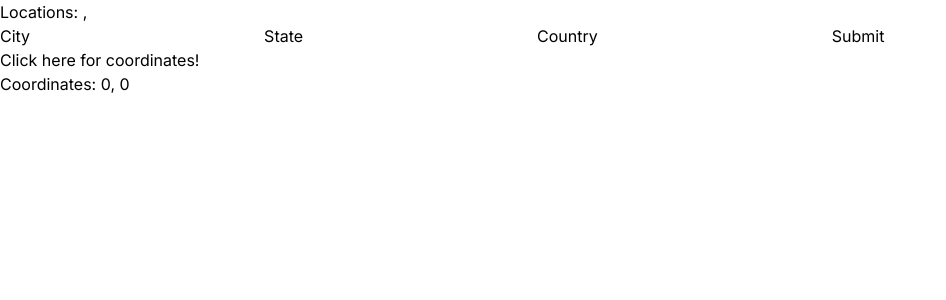
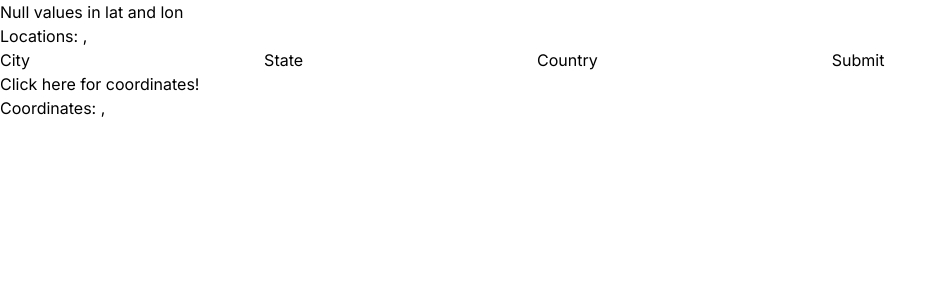
Before and after one commit to michaelzhan1/weather, a Next.js app: page / in a window 1280 px wide. Shown: the top 300 px of the page, without its empty margins (0-946 px from the left). Built offline with nearby package versions, Linux system fonts and the light colour scheme.

Commit message:
Use context

```diff
--- a/app/page.tsx
+++ b/app/page.tsx
@@ -1,10 +1,10 @@
-import LocationForm from "@/components/LocationForm"
+import MainDisplay from "@/components/MainDisplay"
 
 
 export default function Home() {
   return(
     <>
-      <LocationForm />
+      <MainDisplay />
     </>
   )
 }
--- /dev/null
+++ b/components/LocationContext.tsx
@@ -0,0 +1,35 @@
+'use client'
+
+
+import { useContext, createContext, useState, ReactNode } from 'react'
+import { LocationContextProps } from '@/types/frontend';
+
+
+const LocationContext = createContext<LocationContextProps>({ latitude: null, longitude: null, updateLocation: (latitude, longitude) => null } );
+
+export function useLocationContext() {
+  return useContext(LocationContext)
+}
+
+export function LocationContextProvider({children}: {children: ReactNode}) {
+  const [latitude, setLatitude] = useState<number | null>(null)
+  const [longitude, setLongitude] = useState<number | null>(null)
+
+  const updateLocation = (latitude: number, longitude: number) => {
+    console.log('Updating location')
+    setLatitude(latitude)
+    setLongitude(longitude)
+  }
+
+  const contextData = {
+    latitude,
+    longitude,
+    updateLocation
+  };
+
+  return (
+    <LocationContext.Provider value={contextData}>
+      {children}
+    </LocationContext.Provider>
+  )
+}
--- a/components/LocationForm.tsx
+++ b/components/LocationForm.tsx
@@ -3,14 +3,15 @@
 
 import { useState } from 'react';
 import { GeocodeResponseBody } from '@/types/backend';
+import { useLocationContext } from './LocationContext';
 
 
 export default function LocationForm () {
   const [city, setCity] = useState<string>('');
   const [state, setState] = useState<string>('');
   const [country, setCountry] = useState<string>('');
-  const [latitude, setLatitude] = useState<number>(0);
-  const [longitude, setLongitude] = useState<number>(0);
+
+  const { latitude, longitude, updateLocation } = useLocationContext();
 
   async function getCoords (): Promise<void> {
     await fetch(`/api/coords`, {
@@ -35,8 +36,7 @@ export default function LocationForm () {
         alert(`No data found for ${city}, ${state}, ${country}. Maybe check spelling?`)
         console.error(`No data found for ${city}, ${state}, ${country}`)
       } else {
-        setLatitude(data.result[0].latitude)
-        setLongitude(data.result[0].longitude)
+        updateLocation(data.result[0].latitude, data.result[0].longitude)
         alert(`Coordinates for ${city}, ${state}, ${country} are ${data.result[0].latitude}, ${data.result[0].longitude}`)
         console.log('Set coordinates')
       }
--- /dev/null
+++ b/components/MainDisplay.tsx
@@ -0,0 +1,15 @@
+import LocationForm from "./LocationForm"
+import WeatherDisplay from "./WeatherDisplay"
+import { LocationContextProvider } from "./LocationContext"
+
+
+export default function MainDisplay () {
+  return (
+    <>
+      <LocationContextProvider>
+        <WeatherDisplay />
+        <LocationForm />
+      </LocationContextProvider>
+    </>
+  )
+}
--- /dev/null
+++ b/components/WeatherDisplay.tsx
@@ -0,0 +1,23 @@
+'use client'
+
+
+import { useLocationContext } from "./LocationContext"
+
+
+export default function WeatherDisplay() {
+  const { latitude, longitude } = useLocationContext();
+  return (
+    <>
+      {(latitude === null) && (longitude === null) ? (
+        <>
+          <div>Null values in lat and lon</div>
+        </>
+      ) : (
+        <>
+          <div>Latitude: {latitude}</div>
+          <div>Longitude: {longitude}</div>
+        </>
+      )}
+    </>
+  )
+}
--- /dev/null
+++ b/types/frontend.ts
@@ -0,0 +1,5 @@
+export interface LocationContextProps {
+  latitude: number | null;
+  longitude: number | null;
+  updateLocation: (latitude: number, longitude: number) => void;
+}
```
